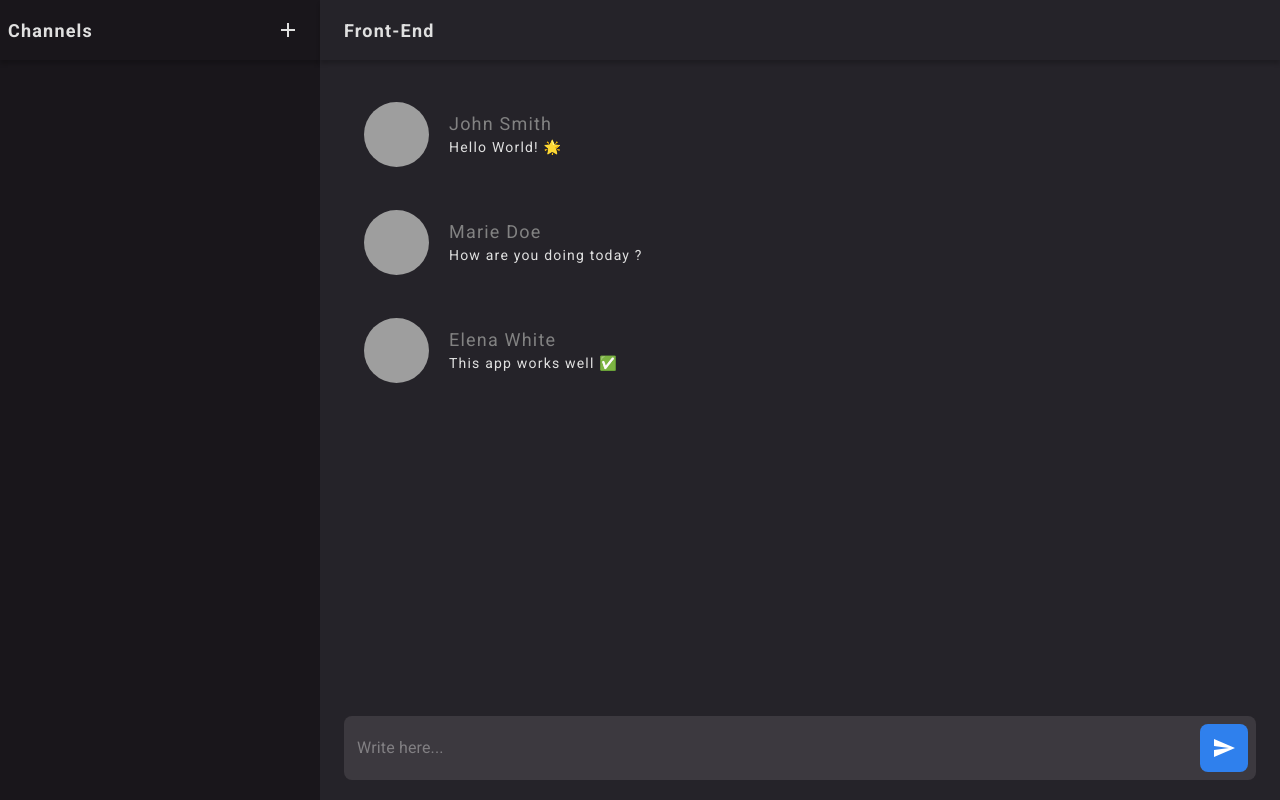
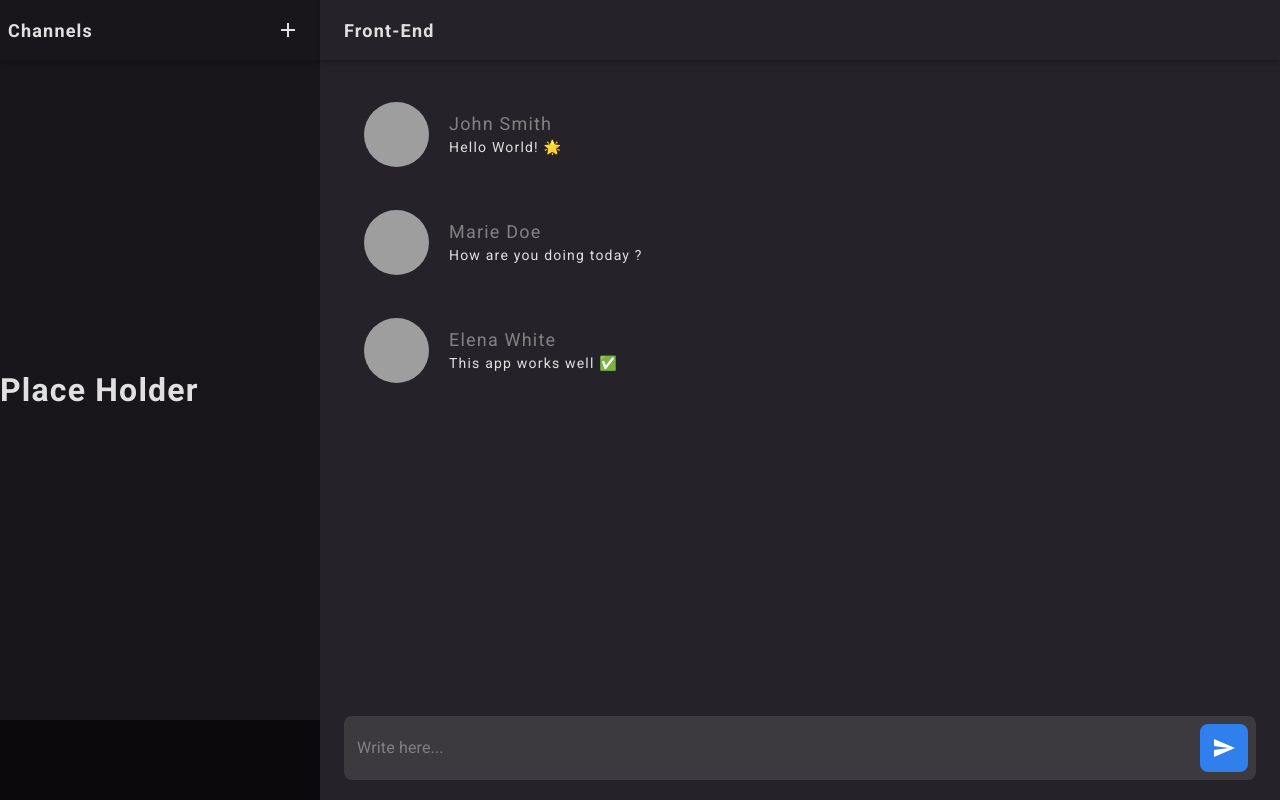
Before and after one commit to KillianFrappartDev/GroupChat, a React (Create React App) app in the folder frontend/: page / in a window 1280 px wide. Built offline with nearby package versions, Linux system fonts and the light colour scheme; grey boxes are pictures that could not be loaded.

Commit message:
Skeleton

```diff
--- a/frontend/src/components/Side/BottomBar/index.tsx
+++ b/frontend/src/components/Side/BottomBar/index.tsx
@@ -6,7 +6,7 @@ import styles from './styles.module.scss';
 type Props = {};
 
 const BottomBar: React.FC<Props> = props => {
-  return <h1>BottomBar</h1>;
+  return <div className={styles.container}></div>;
 };
 
 export default BottomBar;
--- a/frontend/src/components/Side/BottomBar/styles.module.scss
+++ b/frontend/src/components/Side/BottomBar/styles.module.scss
@@ -0,0 +1,5 @@
+.container {
+  width: 100%;
+  height: 80px;
+  background-color: #0b090c;
+}
--- a/frontend/src/views/AppView/index.tsx
+++ b/frontend/src/views/AppView/index.tsx
@@ -5,6 +5,7 @@ import Messages from '../../components/Main/Messages/index';
 import MsgInput from '../../components/Main/MsgInput/index';
 import MainTopBar from '../../components/Main/TopBar/index';
 import SideTopBar from '../../components/Side/TopBar/index';
+import BottomBar from '../../components/Side/BottomBar/index';
 import { DUMMY_MESSAGES } from '../../utils/dummy-data';
 import styles from './styles.module.scss';
 
@@ -19,6 +20,8 @@ const AppView: React.FC<Props> = props => {
           arrowClick={() => console.log('Clicked')}
           plusClick={() => console.log('Clicked')}
         />
+        <h1>Place Holder</h1>
+        <BottomBar />
       </div>
       <div className={styles.main}>
         <MainTopBar title="Front-End" menuClick={() => console.log('Clicked')} />
--- a/frontend/src/views/AppView/styles.module.scss
+++ b/frontend/src/views/AppView/styles.module.scss
@@ -18,6 +18,7 @@
   .side {
     flex: 1;
     background-color: #19161b;
+    @include columnLayout;
   }
 
   @media screen and (max-width: 767px) {
```
Also changed, not shown: 1 other file (tests, documents, lock files or other folders).
